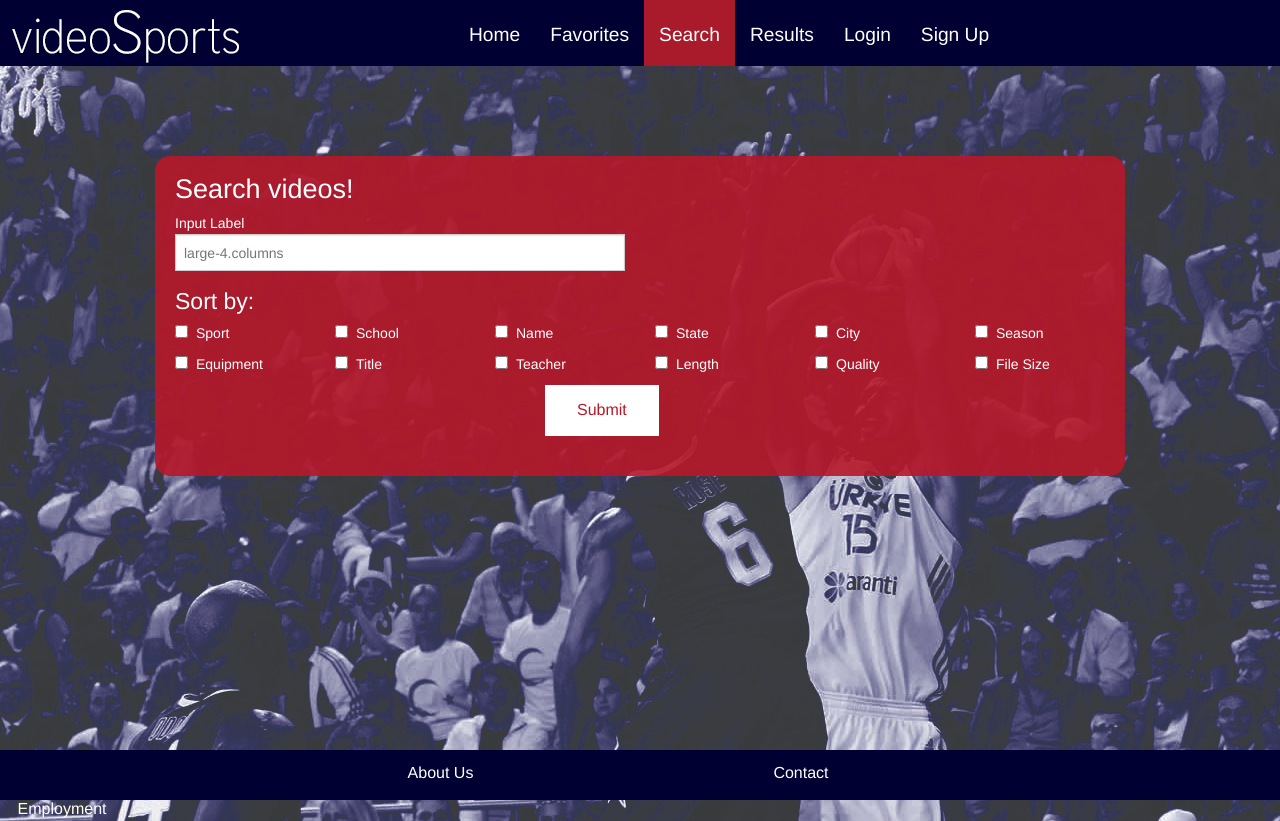
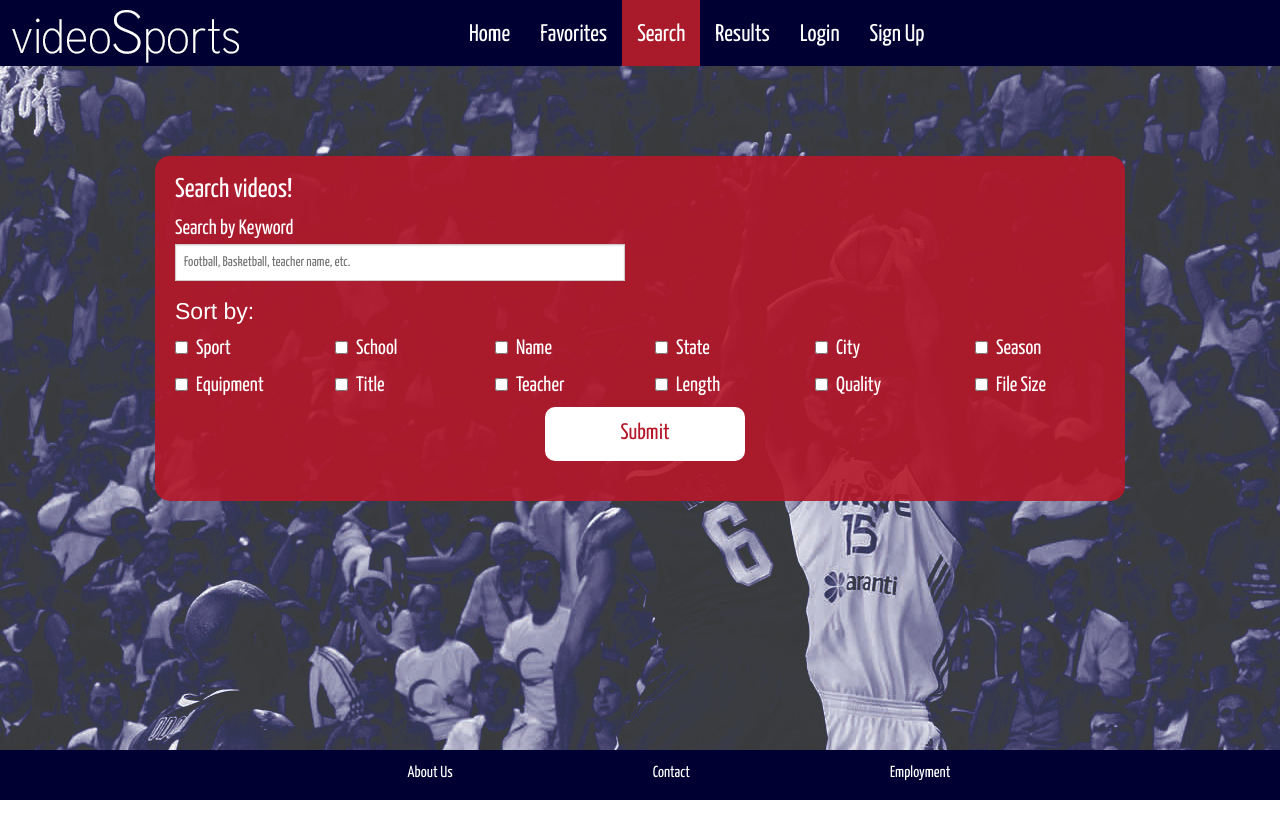
Before and after one commit to jrusso13/WSP, a plain HTML site: page Russo_John-prototype/search.html in a window 1280 px wide. After the commit the page ends 800 px from the top, so only its background shows below. Drawn offline with Linux system fonts and the light colour scheme.

Commit message:
Style and Polish
Style and Polish

```diff
--- a/Russo_John-prototype/css/style.css
+++ b/Russo_John-prototype/css/style.css
@@ -1,5 +1,9 @@
 
 /*header and navigation style*/
+
+body, h1, h2, h3, p, a {
+    font-family: 'Yanone Kaffeesatz', sans-serif;
+}
 
 .brandlogo {
     max-width: 100%;
@@ -8,23 +12,26 @@
 .top-bar {
     background-color: #000033;
     height: 66px;
+    font-family: 'Yanone Kaffeesatz', sans-serif;
 }
 .top-bar-section li:not(.has-form) a:not(.button) {
     background: #000033;
     padding-top: 12px;
-    margin-right: 50%;
+    margin-right: 40%;
 }
 
 .brandlogo {
     margin-right: 200px;
 }
 .top-bar-section ul li > a {
-    font-size: 1.2rem;
+    font-family: 'Yanone Kaffeesatz', sans-serif;
+    font-size: 1.5rem;
     text-align: center;
 }
 #home:hover, #search:hover, #fav:hover, #result:hover, #log:hover, #sign:hover {
     background-color: #b6182a;
     height: 66px;
+    font-family: 'Yanone Kaffeesatz', sans-serif;
 }
 
 .home{
@@ -43,7 +50,7 @@
 }
 .bottom ul li {
     float: left;
-    margin-right:300px;
+    margin-right:200px;
     padding-top: 10px;
 }
 .bottom ul li:first-of-type{
@@ -95,6 +102,8 @@ body {
 
 label{
     color: white;
+    font-family: 'Yanone Kaffeesatz', sans-serif;
+    font-size: 1.3em;
 }
 .top-bar-section li.active:not(.has-form) a:not(.button) {
     background: none repeat scroll 0 0 rgba(182,24,42,0.9);
@@ -103,9 +112,13 @@ label{
 }
 
 .button {
+    font-family: 'Yanone Kaffeesatz', sans-serif;
     background: white;
     color: rgb(182,24,42);
     margin-left: 370px;
+    width: 200px;
+    border-radius: 10px;
+    font-size: 1.4em;
 }
 /* #Media Queries
 ================================================== */
@@ -125,6 +138,7 @@ label{
     }
     .top-bar-section ul li > a {
         font-size: 1.0rem;
+        font-family: 'Yanone Kaffeesatz', sans-serif;
     }
 }
 
--- a/Russo_John-prototype/search.html
+++ b/Russo_John-prototype/search.html
@@ -2,7 +2,11 @@
 <html class="no-js" lang="en">
   <head>
     <meta charset="utf-8" />
+    <meta name="description" content="Video delivery platform" />
+    <meta name="keywords" content="Video, Streaming, Live, Broadcast" />
+    <meta name="author" content="John Russo" />
     <meta name="viewport" content="width=device-width, initial-scale=1.0" />
+    <link href='http://fonts.googleapis.com/css?family=Yanone+Kaffeesatz:400,200' rel='stylesheet' type='text/css'>
     <title>Foundation | Welcome</title>
     <link rel="stylesheet" href="css/foundation.css" />
     <link rel="stylesheet" href="css/style.css" />
@@ -32,8 +36,8 @@
               <h3>Search videos!</h3>
               <div class="row">
                   <div class="large-6 columns">
-                      <label>Input Label
-                          <input type="text" placeholder="large-4.columns" />
+                      <label>Search by Keyword
+                          <input type="text" placeholder="Football, Basketball, teacher name, etc." />
                       </label>
                   </div>
               </div>
```
Also changed, not shown: Russo_John-prototype/favs.html (+4 -0 lines), Russo_John-prototype/index.html (+4 -0 lines), Russo_John-prototype/login.html (+9 -0 lines), Russo_John-prototype/results.html (+4 -0 lines), Russo_John-prototype/signup.html (+9 -0 lines).
